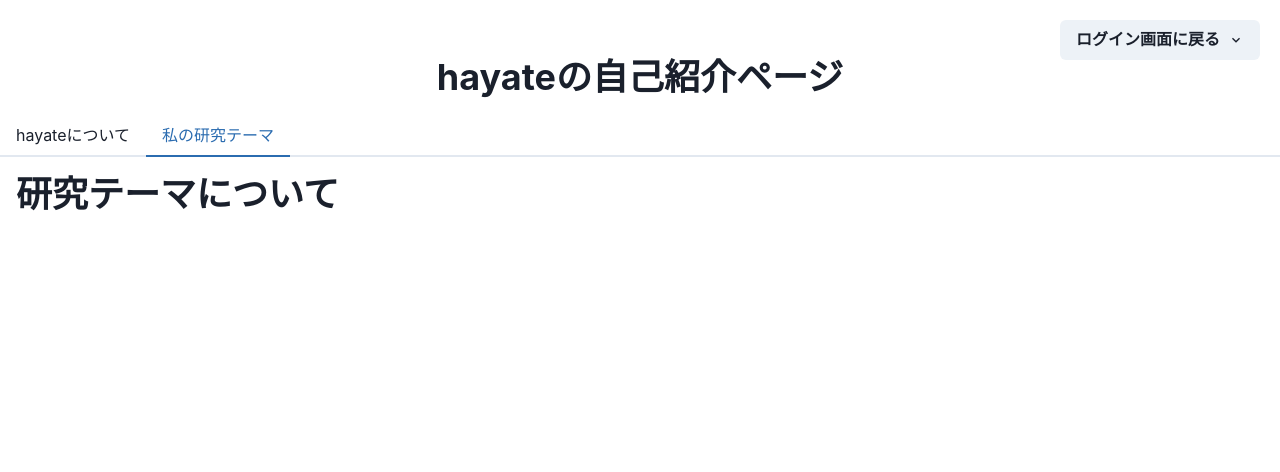
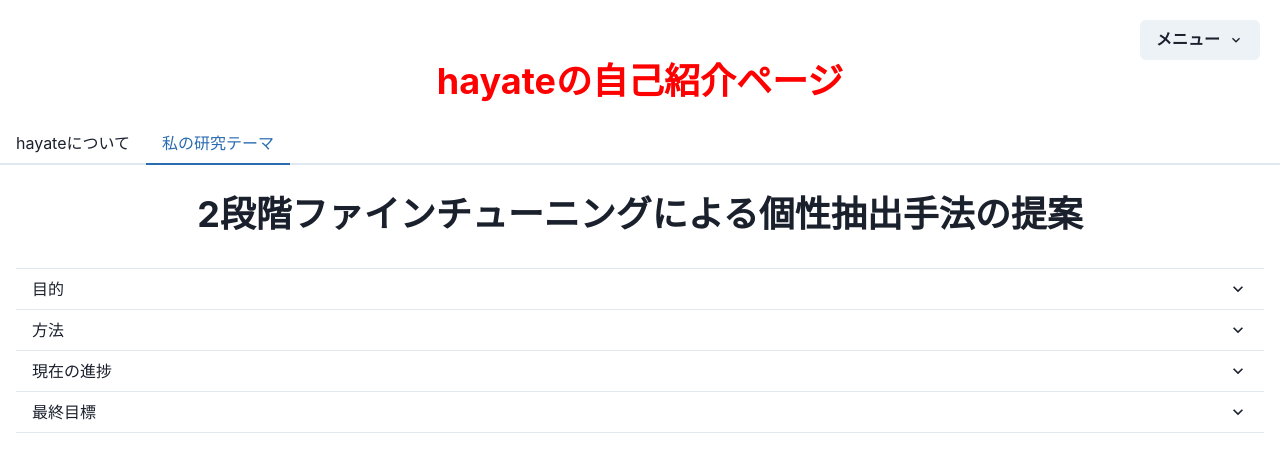
Before and after one commit to Hayate887/hayate-next-pbl, a Next.js app: page /selfintro in a window 1280 px wide. Both pictures are taken after a click on the tab "私の研究テーマ". Shown: the top 472 px of the page. Built offline with nearby package versions, Linux system fonts and the light colour scheme.

Commit message:
change my research

```diff
--- a/src/pages/selfintro.tsx
+++ b/src/pages/selfintro.tsx
@@ -1,5 +1,10 @@
 import { ChevronDownIcon } from '@chakra-ui/icons';
 import {
+  Accordion,
+  AccordionButton,
+  AccordionIcon,
+  AccordionItem,
+  AccordionPanel,
   Box, Button, Center, Heading,
   Menu, MenuButton,
   MenuItem, MenuList,
@@ -14,7 +19,7 @@ export default function English() {
         <MenuButton as={Button} rightIcon={<ChevronDownIcon />} position="absolute"
             top='5'
             right="5" >
-              ログイン画面に戻る
+              メニュー
             </MenuButton>
             <MenuList>
             <Link href='set_selfintro'  target='_blank'>
@@ -31,9 +36,9 @@ export default function English() {
           </Menu>
       </Box>
 
-  <Box p={4}>
+  <Box p={5}>
     <Center>
-      <Heading as='h1'>hayateの自己紹介ページ</Heading>
+      <Heading as='h1' color='red'>hayateの自己紹介ページ</Heading>
     </Center>
 
   </Box>
@@ -52,7 +57,72 @@ export default function English() {
       </TabPanel>
 
       <TabPanel>
-        <Heading as='h1'>研究テーマについて</Heading>
+        <Heading as='h2' p={3} mb={5}>
+          <Center>
+            2段階ファインチューニングによる個性抽出手法の提案
+            </Center>
+            </Heading>
+        <Accordion defaultIndex={[-1]} allowMultiple>
+          <AccordionItem>
+            <h2>
+              <AccordionButton>
+                <Box as='span' flex='1' textAlign='left'>
+                  目的
+                </Box>
+                <AccordionIcon />
+              </AccordionButton>
+              </h2>
+              <AccordionPanel pb={4}>
+                少ないデータでも精度の高い個性の抽出を行えるようにしたい
+                </AccordionPanel>
+                </AccordionItem>
+
+                <AccordionItem>
+                  <h2>
+                    <AccordionButton>
+                      <Box as='span' flex='1' textAlign='left'>
+                        方法
+                        </Box>
+                        <AccordionIcon />
+                        </AccordionButton>
+                        </h2>
+                        <AccordionPanel pb={4}>
+                          <p>1. 青空文庫で公開されてい著作権が切れた全作家の作品を一つ選び、事前学習済みモデルでファインチューニングを行う</p>
+                          <p>2. 個性を抽出したい作家の全作品（パブリックドメイン）を、事前学習済みモデルと1で作成したモデルでそれぞれファインチューニングを行う</p>
+                          <p>3. コサイン類似度やBLUEスコア等で性能評価を行う</p>
+                </AccordionPanel>
+                </AccordionItem>
+
+                <AccordionItem>
+                  <h2>
+                    <AccordionButton>
+                      <Box as='span' flex='1' textAlign='left'>
+                        現在の進捗
+                        </Box>
+                        <AccordionIcon />
+                        </AccordionButton>
+                        </h2>
+                        <AccordionPanel pb={4}>
+                         ・データセット構築の途中
+                         <p>・夏休み終了時までには少なくとも一人データセットの構築を行い、性能評価まで行いたい</p>
+                          </AccordionPanel>
+                          </AccordionItem>
+
+                <AccordionItem>
+                  <h2>
+                    <AccordionButton>
+                      <Box as='span' flex='1' textAlign='left'>
+                        最終目標
+                        </Box>
+                        <AccordionIcon />
+                        </AccordionButton>
+                        </h2>
+                        <AccordionPanel pb={4}>
+                         いい結果が出たらこのモデルをチャットbotにして、VR空間で使用できるようにしたい
+                          </AccordionPanel>
+                          </AccordionItem>
+                </Accordion>
+
       </TabPanel>
 
     </TabPanels>
```
